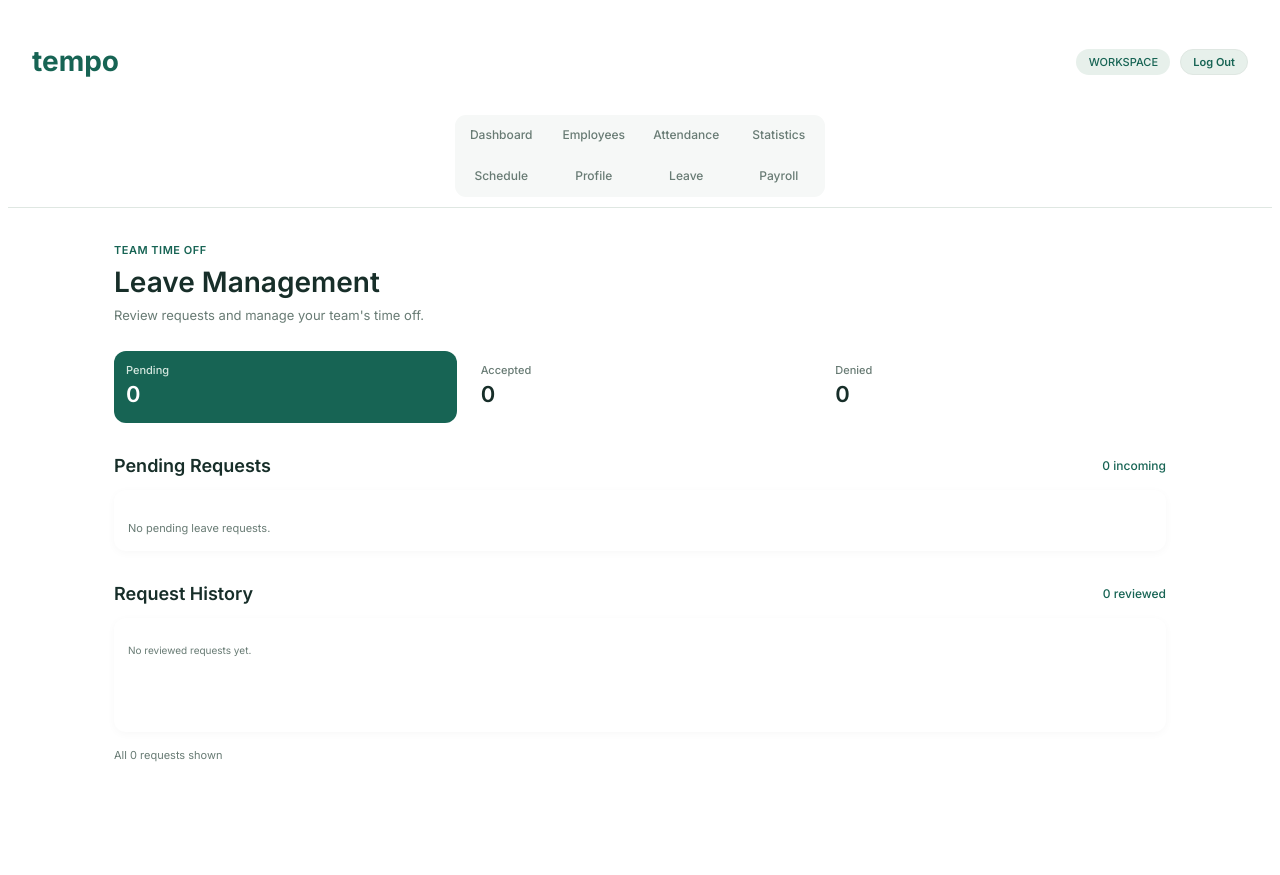
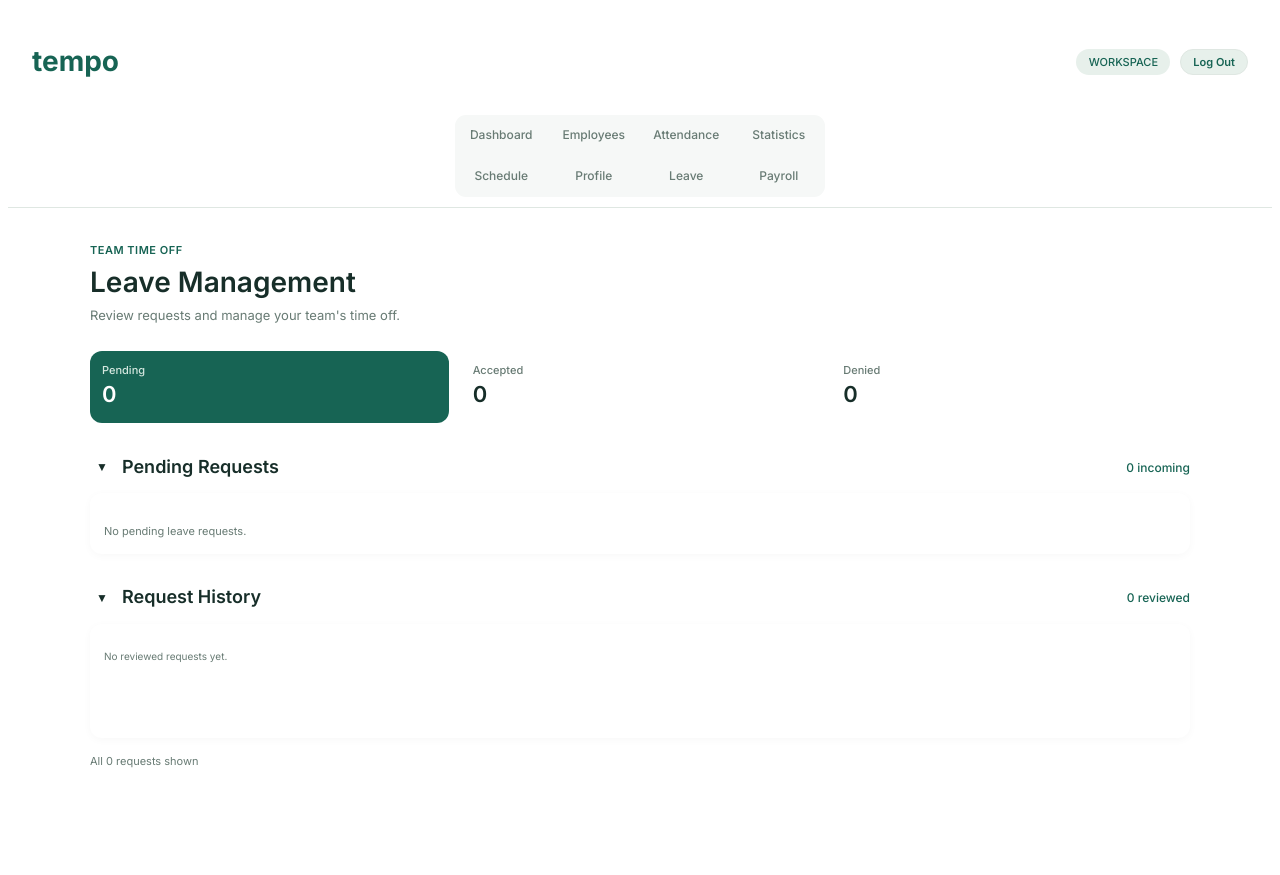
Before and after one commit to 0wpe/CSET-220-Project-Semester-3-Final, a Laravel app: template resources/views/admin/leave-requests.blade.php in a window 1280 px wide. Before the commit the page ends 762 px from the top, so only its background shows below. Run offline with Laravel 12, Linux system fonts and the light colour scheme; the template is opened without the code that fills it, so the values that code supplies are empty.

Commit message:
Added dropdown for Admin Leave Request View + Organized Routes

```diff
--- a/resources/views/admin/leave-requests.blade.php
+++ b/resources/views/admin/leave-requests.blade.php
@@ -7,16 +7,18 @@
 @include('partials.navbar-admin', ['activePage' => 'leave-requests'])
 
 <style>
-    * {
-        box-sizing: border-box;
-    }
-
     .leave-management {
         max-width: 1100px;
         margin: 35px auto;
         padding: 0 24px 40px;
         font-family: 'Inter', sans-serif;
         color: #172E29;
+    }
+
+    .leave-management *,
+    .leave-management *::before,
+    .leave-management *::after {
+        box-sizing: border-box;
     }
 
     .leave-header {
@@ -92,12 +94,21 @@
         display: flex;
         justify-content: space-between;
         align-items: center;
+        gap: 12px;
         margin-bottom: 14px;
+    }
+
+    .section-heading-left {
+        display: flex;
+        align-items: center;
+        gap: 8px;
+        min-width: 0;
     }
 
     .section-heading h2 {
         font-size: 18px;
         font-weight: 600;
+        line-height: 1.25;
         margin: 0;
     }
 
@@ -105,6 +116,46 @@
         color: #176454;
         font-size: 12px;
         font-weight: 500;
+        line-height: 1.25;
+        margin: 0;
+        padding: 0;
+        white-space: nowrap;
+        flex-shrink: 0;
+    }
+
+    .collapse-toggle {
+        display: inline-flex;
+        align-items: center;
+        justify-content: center;
+        width: 24px;
+        height: 24px;
+        padding: 0;
+        border: none;
+        background: transparent;
+        color: #172E29;
+        cursor: pointer;
+        border-radius: 6px;
+        flex-shrink: 0;
+    }
+
+    .collapse-toggle:hover {
+        background: rgba(23, 100, 84, 0.08);
+    }
+
+    .collapse-arrow {
+        display: inline-block;
+        font-size: 12px;
+        line-height: 1;
+        transition: transform 0.2s ease;
+    }
+
+    .collapse-toggle[aria-expanded="false"] .collapse-arrow {
+        transform: rotate(-90deg);
+    }
+
+    .pending-requests-body.is-collapsed,
+    .request-history-body.is-collapsed {
+        display: none;
     }
 
     .leave-card {
@@ -147,12 +198,14 @@
         color: #8E4F22;
     }
 
-    .status.approved {
+    .status.approved,
+    .status.accepted {
         background: #E7F0EB;
         color: #176454;
     }
 
-    .status.rejected {
+    .status.rejected,
+    .status.denied {
         background: #F9E9E7;
         color: #A13C32;
     }
@@ -246,9 +299,9 @@
 </style>
 
 @php
-    $pendingRequests = $leaveRequests->filter(fn ($r) => strtolower($r->status) === 'pending');
-    $acceptedRequests = $leaveRequests->filter(fn ($r) => strtolower($r->status) === 'accepted');
-    $deniedRequests = $leaveRequests->filter(fn ($r) => strtolower($r->status) === 'denied');
+    $pendingRequests  = $leaveRequests->filter(fn ($r) => strtolower($r->status) === 'pending');
+    $approvedRequests = $leaveRequests->filter(fn ($r) => in_array(strtolower($r->status), ['approved', 'accepted'], true));
+    $rejectedRequests = $leaveRequests->filter(fn ($r) => in_array(strtolower($r->status), ['rejected', 'denied'], true));
     $reviewedRequests = $leaveRequests->filter(fn ($r) => strtolower($r->status) !== 'pending');
 @endphp
 
@@ -288,12 +341,12 @@
 
         <div class="overview-card">
             <span class="overview-label">Accepted</span>
-            <span class="overview-number">{{ $acceptedRequests->count() }}</span>
+            <span class="overview-number">{{ $approvedRequests->count() }}</span>
         </div>
 
         <div class="overview-card">
             <span class="overview-label">Denied</span>
-            <span class="overview-number">{{ $deniedRequests->count() }}</span>
+            <span class="overview-number">{{ $rejectedRequests->count() }}</span>
         </div>
 
     </div>
@@ -302,10 +355,23 @@
     <section class="leave-section">
 
         <div class="section-heading">
+            <div class="section-heading-left">
+                <button
+                    type="button"
+                    class="collapse-toggle"
+                    id="toggle-pending-requests"
+                    aria-expanded="true"
+                    aria-controls="pending-requests-body"
+                    aria-label="Toggle Pending Requests"
+                >
+                    <span class="collapse-arrow" aria-hidden="true">&#9660;</span>
+                </button>
                 <h2>Pending Requests</h2>
+            </div>
             <span class="section-count">{{ $pendingRequests->count() }} incoming</span>
         </div>
 
+        <div class="pending-requests-body" id="pending-requests-body">
             @forelse ($pendingRequests as $leaveRequest)
                 @php
                     $employee = $leaveRequest->employee;
@@ -319,6 +385,11 @@
                     $end = $leaveRequest->end_date;
                     $days = (int) $start->diffInDays($end) + 1;
                     $statusLower = strtolower($leaveRequest->status);
+                    $statusBadgeClass = match ($statusLower) {
+                        'approved', 'accepted' => 'approved',
+                        'rejected', 'denied'   => 'rejected',
+                        default                => 'pending',
+                    };
                 @endphp
 
                 <div class="leave-card" data-request-id="{{ $leaveRequest->request_id }}">
@@ -334,7 +405,7 @@
                             </div>
                         </div>
 
-                    <span class="status {{ $statusLower }}">{{ ucfirst($leaveRequest->status) }}</span>
+                        <span class="status {{ $statusBadgeClass }}">{{ ucfirst($leaveRequest->status) }}</span>
                     </div>
 
                     <div class="leave-details">
@@ -386,6 +457,7 @@
                     </div>
                 </div>
             @endforelse
+        </div>
 
     </section>
 
@@ -393,10 +465,23 @@
     <section class="leave-section">
 
         <div class="section-heading">
+            <div class="section-heading-left">
+                <button
+                    type="button"
+                    class="collapse-toggle"
+                    id="toggle-request-history"
+                    aria-expanded="true"
+                    aria-controls="request-history-body"
+                    aria-label="Toggle Request History"
+                >
+                    <span class="collapse-arrow" aria-hidden="true">&#9660;</span>
+                </button>
                 <h2>Request History</h2>
+            </div>
             <span class="section-count">{{ $reviewedRequests->count() }} reviewed</span>
         </div>
 
+        <div class="request-history-body" id="request-history-body">
             @forelse ($reviewedRequests as $leaveRequest)
                 @php
                     $employee = $leaveRequest->employee;
@@ -410,7 +495,15 @@
                     $end = $leaveRequest->end_date;
                     $days = (int) $start->diffInDays($end) + 1;
                     $statusLower = strtolower($leaveRequest->status);
-                $reviewerName = $leaveRequest->reviewer?->name;
+                    $statusBadgeClass = match ($statusLower) {
+                        'approved', 'accepted' => 'approved',
+                        'rejected', 'denied'   => 'rejected',
+                        default                => 'pending',
+                    };
+                    $reviewerUser = $leaveRequest->reviewer?->user;
+                    $reviewerName = $reviewerUser
+                        ? trim(($reviewerUser->first_name ?? '') . ' ' . ($reviewerUser->last_name ?? ''))
+                        : null;
                 @endphp
 
                 <div class="leave-card history-card" data-request-id="{{ $leaveRequest->request_id }}">
@@ -426,7 +519,7 @@
                             </div>
                         </div>
 
-                    <span class="status {{ $statusLower }}">{{ ucfirst($leaveRequest->status) }}</span>
+                        <span class="status {{ $statusBadgeClass }}">{{ ucfirst($leaveRequest->status) }}</span>
                     </div>
 
                     <div class="history-details">
@@ -443,7 +536,7 @@
 
                         <div class="reviewed-by">
                             @if (!empty($leaveRequest->reviewed_by))
-                            {{ ucfirst($statusLower) }} by {{ $reviewerName ?? ('Admin #' . $leaveRequest->reviewed_by) }}
+                                {{ ucfirst($statusLower) }} by {{ $reviewerName ?: ('Admin #' . $leaveRequest->reviewed_by) }}
                             @elseif (!empty($leaveRequest->reason))
                                 Reason: {{ $leaveRequest->reason }}
                             @endif
@@ -458,6 +551,7 @@
                     </div>
                 </div>
             @endforelse
+        </div>
 
         <div class="history-footer">
             All {{ $leaveRequests->count() }} {{ \Illuminate\Support\Str::plural('request', $leaveRequests->count()) }} shown
@@ -467,4 +561,26 @@
 
 </div>
 
+<script>
+    document.addEventListener('DOMContentLoaded', function () {
+        const toggles = [
+            { btnId: 'toggle-pending-requests', bodyId: 'pending-requests-body' },
+            { btnId: 'toggle-request-history', bodyId: 'request-history-body' },
+        ];
+
+        toggles.forEach(function ({ btnId, bodyId }) {
+            const toggleBtn = document.getElementById(btnId);
+            const bodyEl = document.getElementById(bodyId);
+
+            if (!toggleBtn || !bodyEl) return;
+
+            toggleBtn.addEventListener('click', function () {
+                const isExpanded = toggleBtn.getAttribute('aria-expanded') === 'true';
+                toggleBtn.setAttribute('aria-expanded', String(!isExpanded));
+                bodyEl.classList.toggle('is-collapsed', isExpanded);
+            });
+        });
+    });
+</script>
+
 @endsection
--- a/routes/web.php
+++ b/routes/web.php
@@ -57,6 +57,11 @@ Route::middleware(['auth', 'role:Admin'])
 
         Route::delete('/employees/{id}', [AdminController::class, 'destroy']);
 
+        Route::get('/leave-requests', [LeaveRequestController::class, 'index'])->name('admin.leave-requests.index');
+
+        Route::patch('/leave-requests/{leaveRequest}/status', [LeaveRequestController::class, 'update'])
+            ->name('admin.leave-requests.update-status');
+
         // Admin's Own Profile
         Route::get('/profile', [AdminController::class, 'profile'])
             ->name('admin.profile');
@@ -75,9 +80,4 @@ Route::middleware(['auth', 'role:Admin'])
         Route::get('/schedule-management', [AdminController::class, 'scheduleManagement']);
 
         Route::get('/statistics', [AdminController::class, 'statistics']);
-
-        Route::get('/leave-requests', [LeaveRequestController::class, 'index'])->name('admin.leave-requests.index');
-
-        Route::patch('/leave-requests/{leaveRequest}/status', [LeaveRequestController::class, 'update'])
-            ->name('admin.leave-requests.update-status');
     });
```
Lines whose indentation alone changed are shown as unchanged.
